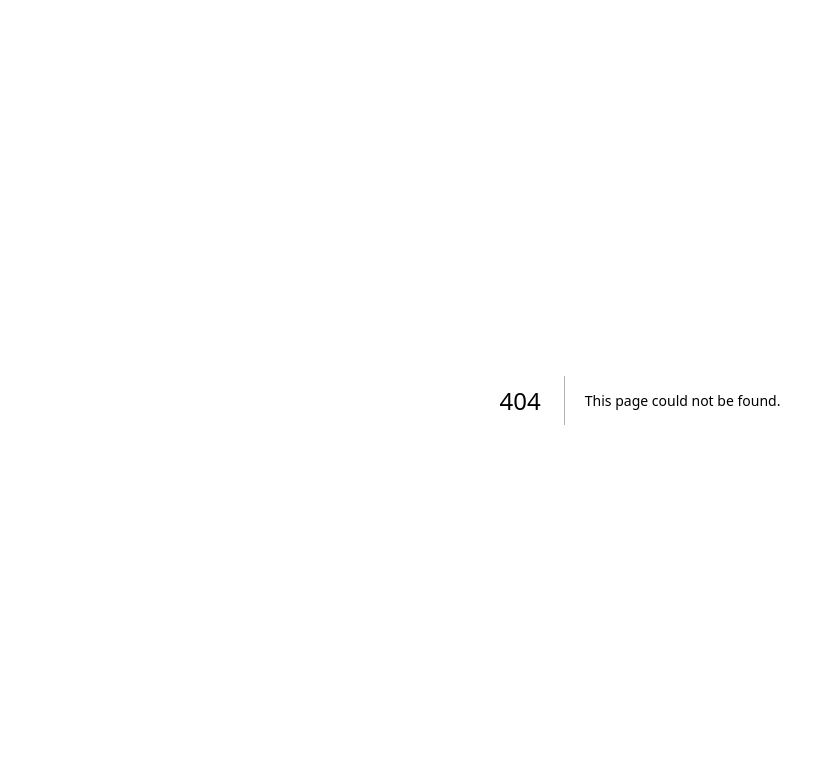
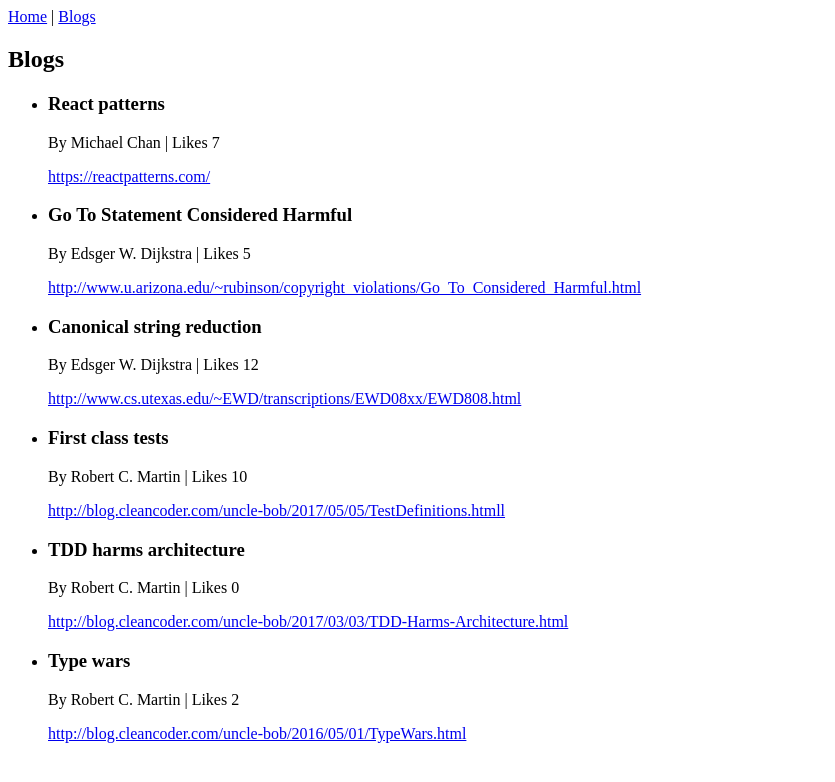
Before and after one commit to aungkokodev/fullstackopen-nextjs, a Next.js app: page /blogs in a window 1280 px wide. Before the commit this address had no page. Shown: the top 782 px of the page, without its empty margins (0-835 px from the left). Built offline with nearby package versions, Linux system fonts and the light colour scheme.

Commit message:
Exercise 1

```diff
--- /dev/null
+++ b/app/blogs/page.tsx
@@ -0,0 +1,24 @@
+import { getBlogs } from '../services/blogs';
+
+const Blog = () => {
+  const blogs = getBlogs();
+
+  return (
+    <div>
+      <h2>Blogs</h2>
+      <ul>
+        {blogs.map((blog) => (
+          <li key={blog.id}>
+            <h3>{blog.title}</h3>
+            <p>
+              By {blog.author} | Likes {blog.likes}
+            </p>
+            <a href={blog.url}>{blog.url}</a>
+          </li>
+        ))}
+      </ul>
+    </div>
+  );
+};
+
+export default Blog;
--- a/app/layout.tsx
+++ b/app/layout.tsx
@@ -1,33 +1,19 @@
-import type { Metadata } from "next";
-import { Geist, Geist_Mono } from "next/font/google";
-import "./globals.css";
+import Link from 'next/link';
+import React from 'react';
 
-const geistSans = Geist({
-  variable: "--font-geist-sans",
-  subsets: ["latin"],
-});
-
-const geistMono = Geist_Mono({
-  variable: "--font-geist-mono",
-  subsets: ["latin"],
-});
-
-export const metadata: Metadata = {
-  title: "Create Next App",
-  description: "Generated by create next app",
+const RootLayout = ({ children }: { children: React.ReactNode }) => {
+  return (
+    <html lang="en">
+      <body>
+        <nav>
+          <Link href="/">Home</Link>
+          {' | '}
+          <Link href="/blogs">Blogs</Link>
+        </nav>
+        {children}
+      </body>
+    </html>
+  );
 };
 
-export default function RootLayout({
-  children,
-}: Readonly<{
-  children: React.ReactNode;
-}>) {
-  return (
-    <html
-      lang="en"
-      className={`${geistSans.variable} ${geistMono.variable} h-full antialiased`}
-    >
-      <body className="min-h-full flex flex-col">{children}</body>
-    </html>
-  );
-}
+export default RootLayout;
--- a/app/page.tsx
+++ b/app/page.tsx
@@ -1,65 +1,5 @@
-import Image from "next/image";
+const Home = () => {
+  return <h2>Home Page</h2>;
+};
 
-export default function Home() {
-  return (
-    <div className="flex flex-col flex-1 items-center justify-center bg-zinc-50 font-sans dark:bg-black">
-      <main className="flex flex-1 w-full max-w-3xl flex-col items-center justify-between py-32 px-16 bg-white dark:bg-black sm:items-start">
-        <Image
-          className="dark:invert"
-          src="/next.svg"
-          alt="Next.js logo"
-          width={100}
-          height={20}
-          priority
-        />
-        <div className="flex flex-col items-center gap-6 text-center sm:items-start sm:text-left">
-          <h1 className="max-w-xs text-3xl font-semibold leading-10 tracking-tight text-black dark:text-zinc-50">
-            To get started, edit the page.tsx file.
-          </h1>
-          <p className="max-w-md text-lg leading-8 text-zinc-600 dark:text-zinc-400">
-            Looking for a starting point or more instructions? Head over to{" "}
-            <a
-              href="https://vercel.com/templates?framework=next.js&utm_source=create-next-app&utm_medium=appdir-template-tw&utm_campaign=create-next-app"
-              className="font-medium text-zinc-950 dark:text-zinc-50"
-            >
-              Templates
-            </a>{" "}
-            or the{" "}
-            <a
-              href="https://nextjs.org/learn?utm_source=create-next-app&utm_medium=appdir-template-tw&utm_campaign=create-next-app"
-              className="font-medium text-zinc-950 dark:text-zinc-50"
-            >
-              Learning
-            </a>{" "}
-            center.
-          </p>
-        </div>
-        <div className="flex flex-col gap-4 text-base font-medium sm:flex-row">
-          <a
-            className="flex h-12 w-full items-center justify-center gap-2 rounded-full bg-foreground px-5 text-background transition-colors hover:bg-[#383838] dark:hover:bg-[#ccc] md:w-[158px]"
-            href="https://vercel.com/new?utm_source=create-next-app&utm_medium=appdir-template-tw&utm_campaign=create-next-app"
-            target="_blank"
-            rel="noopener noreferrer"
-          >
-            <Image
-              className="dark:invert"
-              src="/vercel.svg"
-              alt="Vercel logomark"
-              width={16}
-              height={16}
-            />
-            Deploy Now
-          </a>
-          <a
-            className="flex h-12 w-full items-center justify-center rounded-full border border-solid border-black/[.08] px-5 transition-colors hover:border-transparent hover:bg-black/[.04] dark:border-white/[.145] dark:hover:bg-[#1a1a1a] md:w-[158px]"
-            href="https://nextjs.org/docs?utm_source=create-next-app&utm_medium=appdir-template-tw&utm_campaign=create-next-app"
-            target="_blank"
-            rel="noopener noreferrer"
-          >
-            Documentation
-          </a>
-        </div>
-      </main>
-    </div>
-  );
-}
+export default Home;
--- /dev/null
+++ b/app/services/blogs.ts
@@ -0,0 +1,48 @@
+const blogs = [
+  {
+    id: '679bc9fc2f308b4efe78ef65',
+    title: 'React patterns',
+    author: 'Michael Chan',
+    url: 'https://reactpatterns.com/',
+    likes: 7
+  },
+  {
+    id: '679bc9fc2f308b4efe78ef69',
+    title: 'Go To Statement Considered Harmful',
+    author: 'Edsger W. Dijkstra',
+    url: 'http://www.u.arizona.edu/~rubinson/copyright_violations/Go_To_Considered_Harmful.html',
+    likes: 5
+  },
+  {
+    id: '679bc9fc2f308b4efe78ef6d',
+    title: 'Canonical string reduction',
+    author: 'Edsger W. Dijkstra',
+    url: 'http://www.cs.utexas.edu/~EWD/transcriptions/EWD08xx/EWD808.html',
+    likes: 12
+  },
+  {
+    id: '679bc9fc2f308b4efe78ef71',
+    title: 'First class tests',
+    author: 'Robert C. Martin',
+    url: 'http://blog.cleancoder.com/uncle-bob/2017/05/05/TestDefinitions.htmll',
+    likes: 10
+  },
+  {
+    id: '679bc9fc2f308b4efe78ef75',
+    title: 'TDD harms architecture',
+    author: 'Robert C. Martin',
+    url: 'http://blog.cleancoder.com/uncle-bob/2017/03/03/TDD-Harms-Architecture.html',
+    likes: 0
+  },
+  {
+    id: '679bc9fc2f308b4efe78ef79',
+    title: 'Type wars',
+    author: 'Robert C. Martin',
+    url: 'http://blog.cleancoder.com/uncle-bob/2016/05/01/TypeWars.html',
+    likes: 2
+  }
+];
+
+export const getBlogs = () => {
+  return blogs;
+};
```
